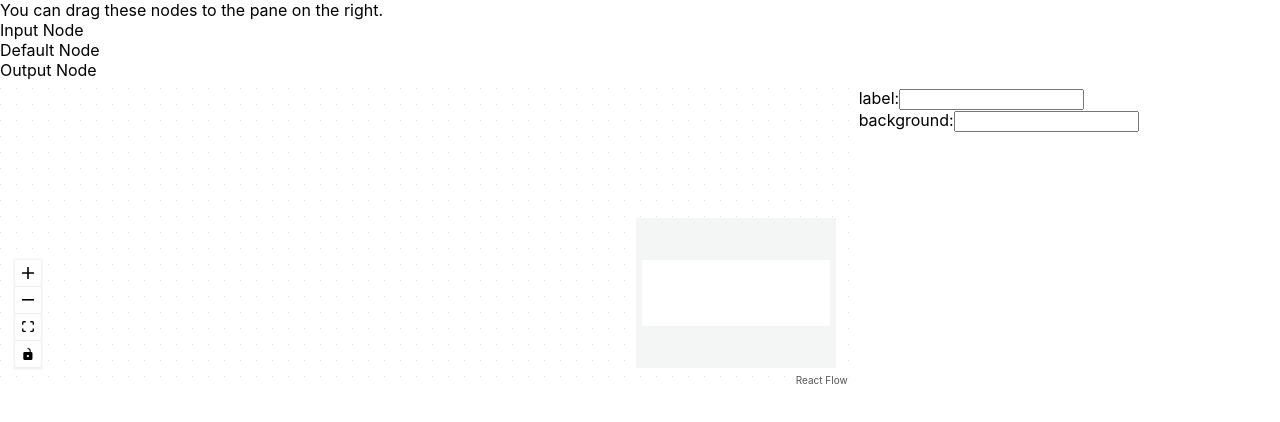
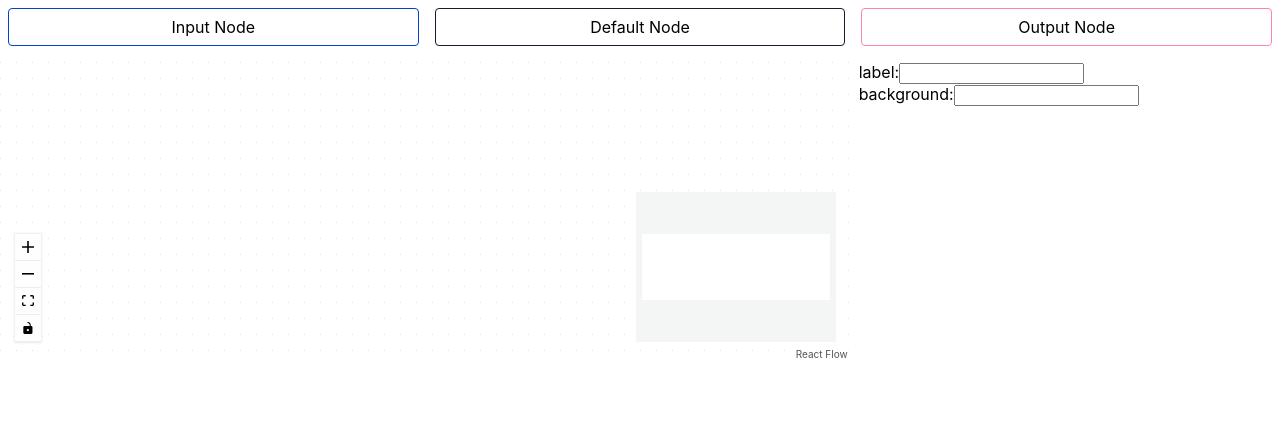
Before and after one commit to yasuaki-344/work-flow-chart, a React (Create React App) app in the folder work-flow-chart-client/: page / in a window 1280 px wide. Shown: the top 422 px of the page. Built offline with nearby package versions, Linux system fonts and the light colour scheme.

Commit message:
Modify drag panel design

```diff
--- a/work-flow-chart-client/src/DragPanel.tsx
+++ b/work-flow-chart-client/src/DragPanel.tsx
@@ -1,3 +1,6 @@
+import { Grid } from "@mui/material";
+import { Box } from "@mui/system";
+
 export const DragPanel = () => {
   const onDragStart = (event: any, nodeType: any) => {
     event.dataTransfer.setData("application/reactflow", nodeType);
@@ -5,31 +8,58 @@ export const DragPanel = () => {
   };
 
   return (
-    <aside>
-      <div className="description">
-        You can drag these nodes to the pane on the right.
-      </div>
-      <div
-        className="dndnode input"
+    <Grid container>
+      <Grid item xs={4}>
+        <Box
+          sx={{
+            m: 1,
+            p: 1,
+            fontSize: 16,
+            border: 1,
+            borderColor: "#0041D0",
+            borderRadius: 1,
+            textAlign: "center",
+          }}
           onDragStart={(event) => onDragStart(event, "input")}
           draggable
         >
           Input Node
-      </div>
-      <div
-        className="dndnode"
+        </Box>
+      </Grid>
+      <Grid item xs={4}>
+        <Box
+          sx={{
+            m: 1,
+            p: 1,
+            fontSize: 16,
+            border: 1,
+            borderRadius: 1,
+            borderColor: "#1a192b",
+            textAlign: "center",
+          }}
           onDragStart={(event) => onDragStart(event, "default")}
           draggable
         >
           Default Node
-      </div>
-      <div
-        className="dndnode output"
+        </Box>
+      </Grid>
+      <Grid item xs={4}>
+        <Box
+          sx={{
+            m: 1,
+            p: 1,
+            fontSize: 16,
+            border: 1,
+            borderRadius: 1,
+            borderColor: "#FF80b9",
+            textAlign: "center",
+          }}
           onDragStart={(event) => onDragStart(event, "output")}
           draggable
         >
           Output Node
-      </div>
-    </aside>
+        </Box>
+      </Grid>
+    </Grid>
   );
 };
```
Lines whose indentation alone changed are shown as unchanged.
